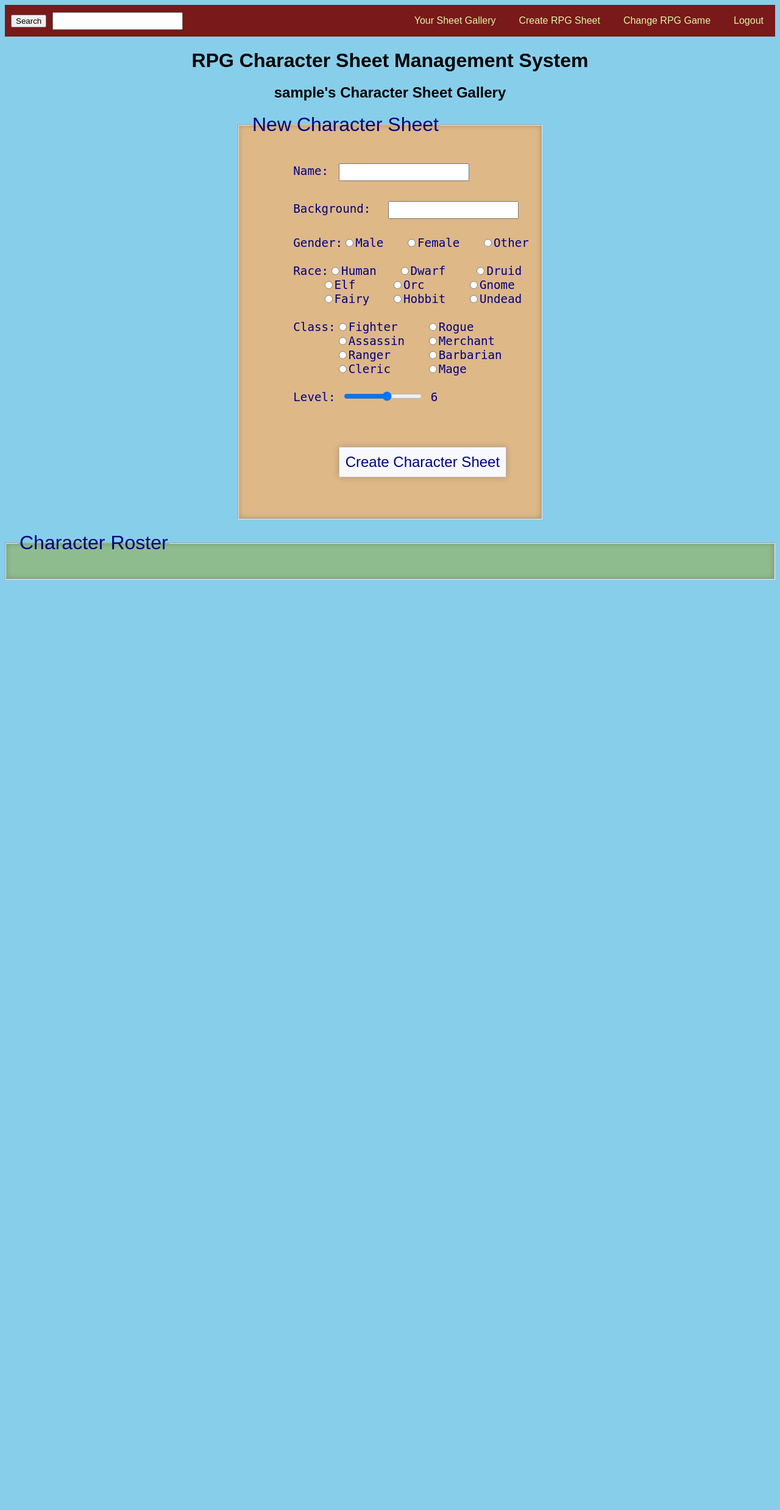
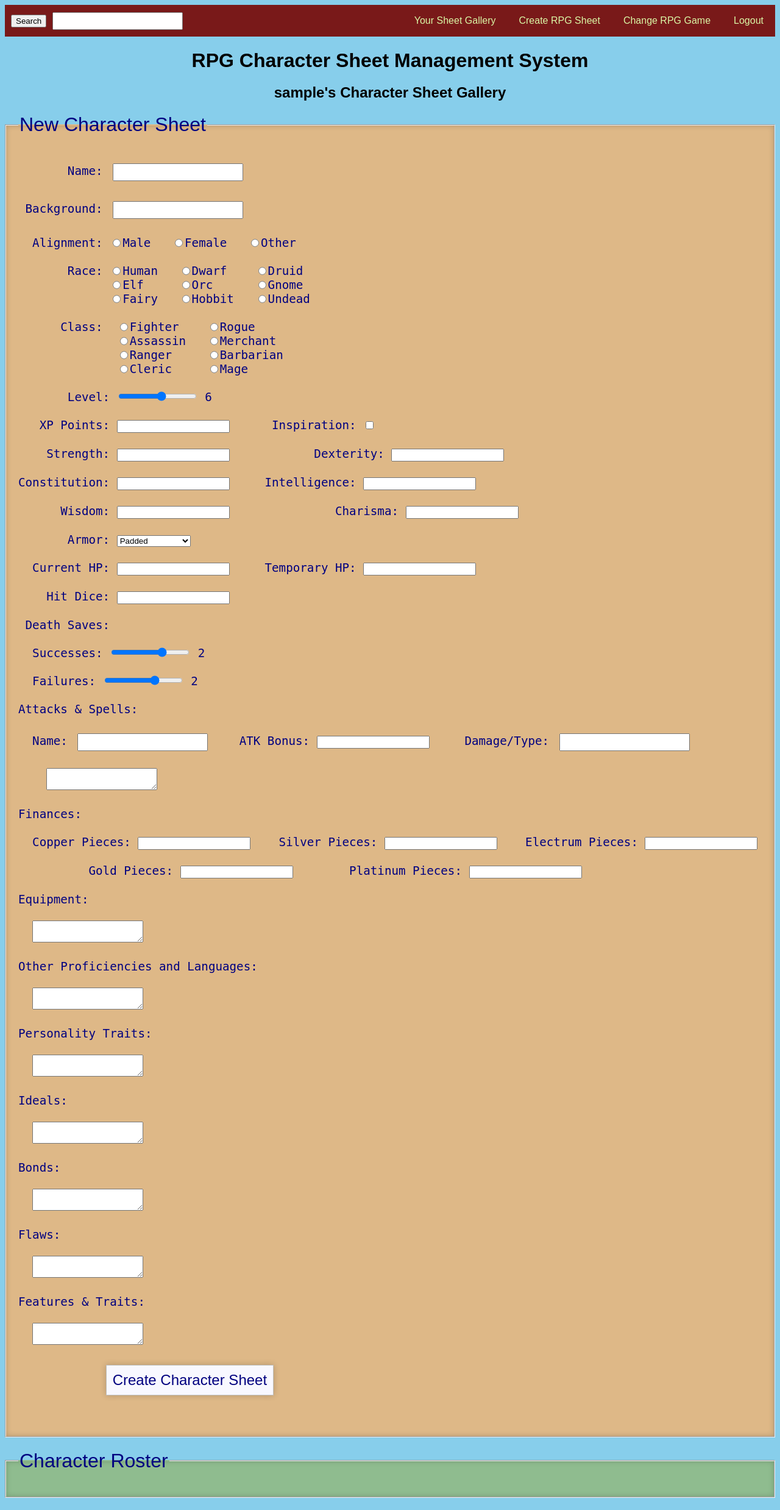
Before and after one commit to SmoCloud/RPG-Character-Sheets-Webapp, a PHP site: page /gallery.php in a window 1280 px wide. Shown: the whole page at 61% size. Before the commit the page ends 951 px from the top, so only its background shows below. Run offline with PHP 8.4, Linux system fonts and the light colour scheme; the visitor is signed in with stand-in values (Sample User, id 1); data that the repository does not hold is empty.

Commit message:
(WIP) - Expanding dnd character sheet creator form to match actual dnd character sheet categories.

```diff
--- a/gallery.php
+++ b/gallery.php
@@ -32,10 +32,10 @@
             <td><input type='text' name='background' placeholder=$a value=$a></td>
           </tr>
           <tr>
-            <td>Gender:</td>
+            <td>Alignment:</td>
     _END;
-    // Gender update selector
-    echo "<td><select name='gender' value='$g'>
+    // Alignment update selector
+    echo "<td><select name='alignment' value='$g'>
       <option ";
     if($g === "male") echo "selected='selected'";
     echo "value='male'>Male</option>";
@@ -190,7 +190,7 @@
       $_SESSION['user_id'] = $user_id;
       if (isset($_POST['cname']) &&
         isset($_POST['background']) &&
-        isset($_POST['gender']) &&
+        isset($_POST['alignment']) &&
         isset($_POST['race']) &&
         isset($_POST['char-class']) &&
         isset($_POST['level']) &&
@@ -198,14 +198,14 @@
         $cname    = $pdo->quote($_POST['cname']);
         $background      = $pdo->quote($_POST['background']);
         $user_id  = $pdo->quote($_SESSION['user_id']);
-        $gender   = $pdo->quote($_POST['gender']);
+        $alignment   = $pdo->quote($_POST['alignment']);
         $race     = $pdo->quote($_POST['race']);
         $class    = $pdo->quote($_POST['char-class']);
         $level    = $pdo->quote($_POST['level']);
         $id       = $pdo->quote($_POST['edit-id']);
 
         $query    = "UPDATE char_sheets JOIN users ON char_sheets.uid = users.id JOIN games ON char_sheets.gid = games.id
-                      SET cname=$cname, background=$background, gender=$gender, race=$race, class=$class, level=$level WHERE cid=$id AND uid=$user_id";
+                      SET cname=$cname, background=$background, alignment=$alignment, race=$race, class=$class, level=$level WHERE cid=$id AND uid=$user_id";
         $result = $pdo->query($query);
         echo "<h4>Character ".$cname." updated in ".$username."'s Gallery.</h4>";
       }
@@ -213,7 +213,7 @@
     elseif (!isset($_POST['update']) &&
         isset($_POST['cname'])   &&
         isset($_POST['background']) &&
-        isset($_POST['gender']) &&
+        isset($_POST['alignment']) &&
         isset($_POST['race']) &&
         isset($_POST['char-class']) &&
         isset($_POST['level'])) {
@@ -222,7 +222,7 @@
       $user_id  = $pdo->quote($_SESSION['user_id']);
       $game_id  = $pdo->quote($_SESSION['game_id']);
       $background      = $pdo->quote($_POST['background']);
-      $gender   = $pdo->quote($_POST['gender']);
+      $alignment   = $pdo->quote($_POST['alignment']);
       $race     = $pdo->quote($_POST['race']);
       $class    = $pdo->quote($_POST['char-class']);
       $level    = $pdo->quote($_POST['level']);
@@ -234,7 +234,7 @@
         'Race' => $_POST['race']
       ];
 
-      $query    = "INSERT INTO char_sheets (cname, uid, gid, background, gender, race, class, level) VALUES ($cname, $user_id, $game_id, $background, $gender, $race, $class, $level)";
+      $query    = "INSERT INTO char_sheets (cname, uid, gid, background, alignment, race, class, level) VALUES ($cname, $user_id, $game_id, $background, $alignment, $race, $class, $level)";
       $result = $pdo->query($query);
       echo "<h4>Character ".$cname." added to ".$username."'s Gallery.</h4>";
     }
@@ -247,20 +247,119 @@
                   <pre>
              Name: <input type="text" name="cname" required>
 
-            Background:  <input type="text" name="background" required>
+       Background: <input type="text" name="background" required>
 
-            Gender:<input type="radio" name="gender" value="male" required>Male   <input type="radio" name="gender" value="female">Female   <input type="radio" name="gender" value="other">Other
+        Alignment: <input type="radio" name="alignment" value="male" required>Male   <input type="radio" name="alignment" value="female">Female   <input type="radio" name="alignment" value="other">Other
 
-            Race:<input type="radio" name="race" value="human" required>Human   <input type="radio" name="race" value="dwarf">Dwarf    <input type="radio" name="race" value="druid">Druid
+             Race: <input type="radio" name="race" value="human" required>Human   <input type="radio" name="race" value="dwarf">Dwarf    <input type="radio" name="race" value="druid">Druid
                    <input type="radio" name="race" value="elf">Elf     <input type="radio" name="race" value="orc">Orc      <input type="radio" name="race" value="gnome">Gnome
                    <input type="radio" name="race" value="fairy">Fairy   <input type="radio" name="race" value="hobbit">Hobbit   <input type="radio" name="race" value="undead">Undead
 
-            Class:<input type="radio" name="char-class" value="fighter" required>Fighter    <input type="radio" name="char-class" value="rogue">Rogue
+            Class:  <input type="radio" name="char-class" value="fighter" required>Fighter    <input type="radio" name="char-class" value="rogue">Rogue
                     <input type="radio" name="char-class" value="assassin">Assassin   <input type="radio" name="char-class" value="merchant">Merchant
                     <input type="radio" name="char-class" value="ranger">Ranger     <input type="radio" name="char-class" value="barbarian">Barbarian
                     <input type="radio" name="char-class" value="cleric">Cleric     <input type="radio" name="char-class" value="mage">Mage
 
-            Level: <input type="range" id="level" name="level" min="1" max="10"/> <output id="value"></output></p>
+             Level: <input type="range" id="level" name="level" min="1" max="10"/> <output id="value"></output>
+
+         XP Points: <input type="number" name="xp-points">      Inspiration: <input type="checkbox" name="inpiration">
+
+          Strength: <input type="number" name="strength">            Dexterity: <input type="number" name="dexterity">
+
+      Constitution: <input type="number" name="constitution">     Intelligence: <input type="number" name="intelligence">
+
+            Wisdom: <input type="number" name="wisdom">               Charisma: <input type="number" name="charisma">
+
+             Armor: <select name="armor-type"><option value="padded">Padded</option><option value="leather">Leather</option><option value="studded">Studded Leather</option>
+            <option value="hide">Hide</option><option value="chain-shirt">Chain Shirt</option><option value="scale">Scale Mail</option><option value="breast">Breastplate</option>
+            <option value="half">Half Plate</option><option value="ring">Ring Mail</option><option value="chain-mail">Chain Mail</option>
+            <option value="splint">Splint</option><option value="plate">Plate</option>
+                  </select>
+
+        Current HP: <input type="number" name="current-hp">     Temporary HP: <input type="number" name="temp-hp">
+
+          Hit Dice: <input type="number" name="hit-dice">
+
+       Death Saves:
+
+        Successes: <input type="range" id="level" name="save-success" min="0" max="3"/> <output id="value"></output>
+
+        Failures: <input type="range" id="level" name="save-failures" min="0" max="3"/> <output id="value"></output>
+
+      Attacks & Spells:
+
+        Name: <input type="text" name="aname">    ATK Bonus: <input type="number" name="atk-bonus">     Damage/Type: <input type="text" name="damage-type">
+
+          <textarea name="extra-atk-spells">
+
+
+          </textarea>
+
+      Finances:
+
+        Copper Pieces: <input type="number" name="cp">    Silver Pieces: <input type="number" name="sp">    Electrum Pieces: <input type="number" name="ep">
+
+                Gold Pieces: <input type="number" name="cp">        Platinum Pieces: <input type="number" name="sp">
+
+      Equipment:
+
+        <textarea name="equipment">
+
+
+
+        </textarea>
+
+      Other Proficiencies and Languages:
+
+        <textarea name="proficiencies">
+
+
+
+        </textarea>
+
+      Personality Traits:
+
+        <textarea name="personality-traits">
+
+
+
+        </textarea>
+
+      Ideals:
+
+        <textarea name="ideals">
+
+
+
+        </textarea>
+
+      Bonds:
+
+        <textarea name="bonds">
+
+
+
+        </textarea>
+
+      Flaws:
+
+        <textarea name="flaws">
+
+
+
+        </textarea>
+
+      Features & Traits:
+
+        <textarea name="features-traits">
+
+
+
+
+
+
+
+        </textarea>
 
                   <button id="new-btn" type="submit" value="Character Sheet Created">Create Character Sheet</button>
                   </pre>
@@ -288,7 +387,7 @@
         $gd = htmlspecialchars($row['gid']);
         $r0 = htmlspecialchars($row['cname']);
         $r1 = htmlspecialchars($row['background']);
-        $r2 = htmlspecialchars($row['gender']);
+        $r2 = htmlspecialchars($row['alignment']);
         $r3 = htmlspecialchars($row['race']);
         $r4 = htmlspecialchars($row['class']);
         $r5 = htmlspecialchars($row['level']);
@@ -309,7 +408,7 @@
                 <td>$r1</td>
               </tr>
               <tr>
-                <td>Gender:</td>
+                <td>Alignment:</td>
                 <td>$r2</td>
               </tr>
               <tr>
--- a/styles.css
+++ b/styles.css
@@ -91,11 +91,11 @@ h1, h2 {
 .container {
     display: block;
     font-size:1.2rem;
-    width: 500px;
-    margin: 0 auto;
+    width: 100%;
 }
 .container-inner {
     display: flex;
+    justify-content: left;
     background-color:lavender
 }
 .searchbar {
```
Lines whose indentation alone changed are shown as unchanged.
